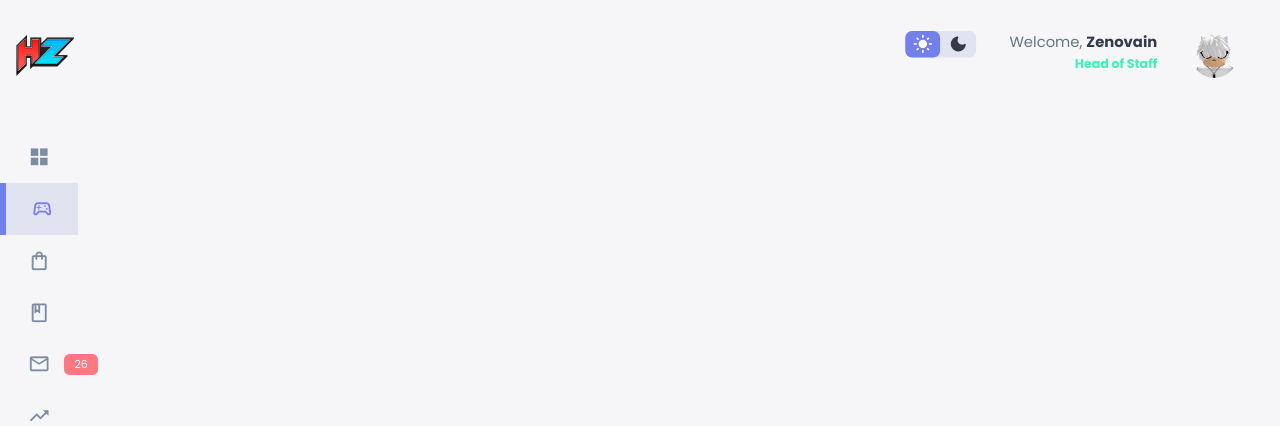
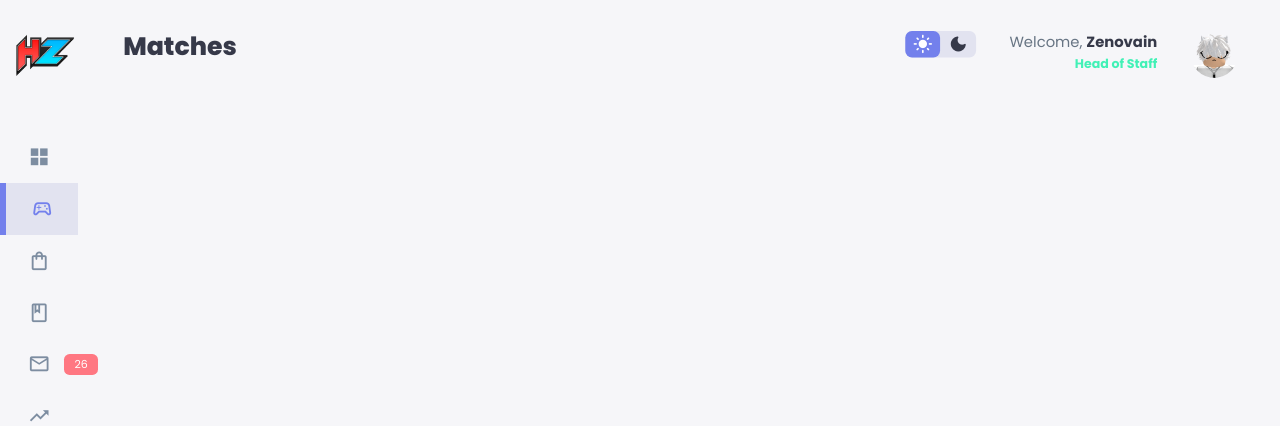
Before and after one commit to Curfy/Hoopz, a PHP site: template pages/home.php in a window 1280 px wide. Shown: the top 426 px of the page. Run offline with PHP 8.4, Linux system fonts and the light colour scheme; the template is opened without the code that fills it, so the values that code supplies are empty.

Commit message:
Update home.php

```diff
--- a/pages/home.php
+++ b/pages/home.php
@@ -81,10 +81,10 @@
 
         <main>
             <div class="right">
-                <!-- <h1 style>Matches</h1>
-                    <div class="text">
-                        <input type="text" placeholder="Search Player">
-                    </div> -->
+                <h1 style>Matches</h1>
+                <!-- <div class="text">
+                    <input type="text" placeholder="Search Player">
+                </div> -->
                 <div class="top">
                     <button id = "menu-btn">
                         <span class="material-icons-round">menu</span>
```
